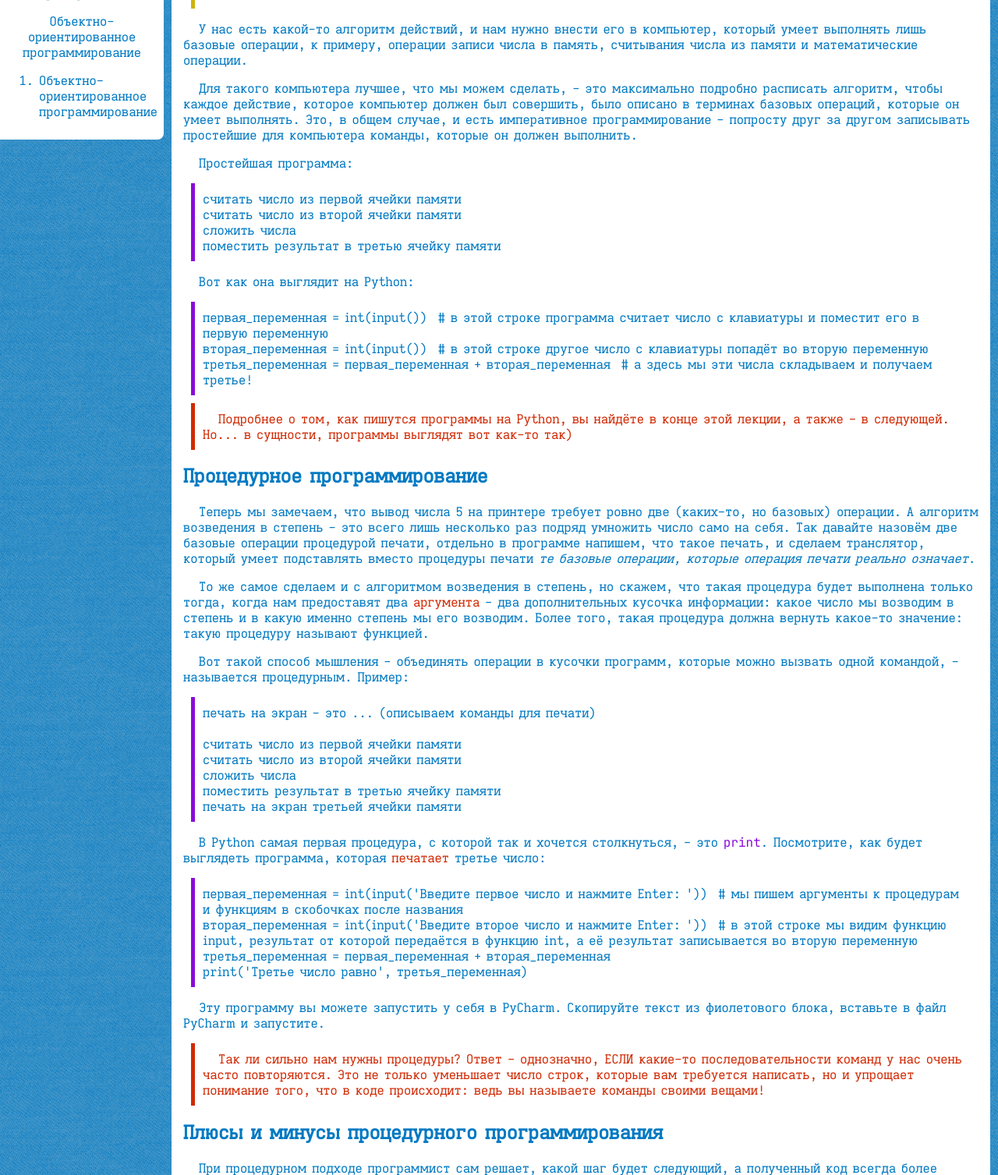
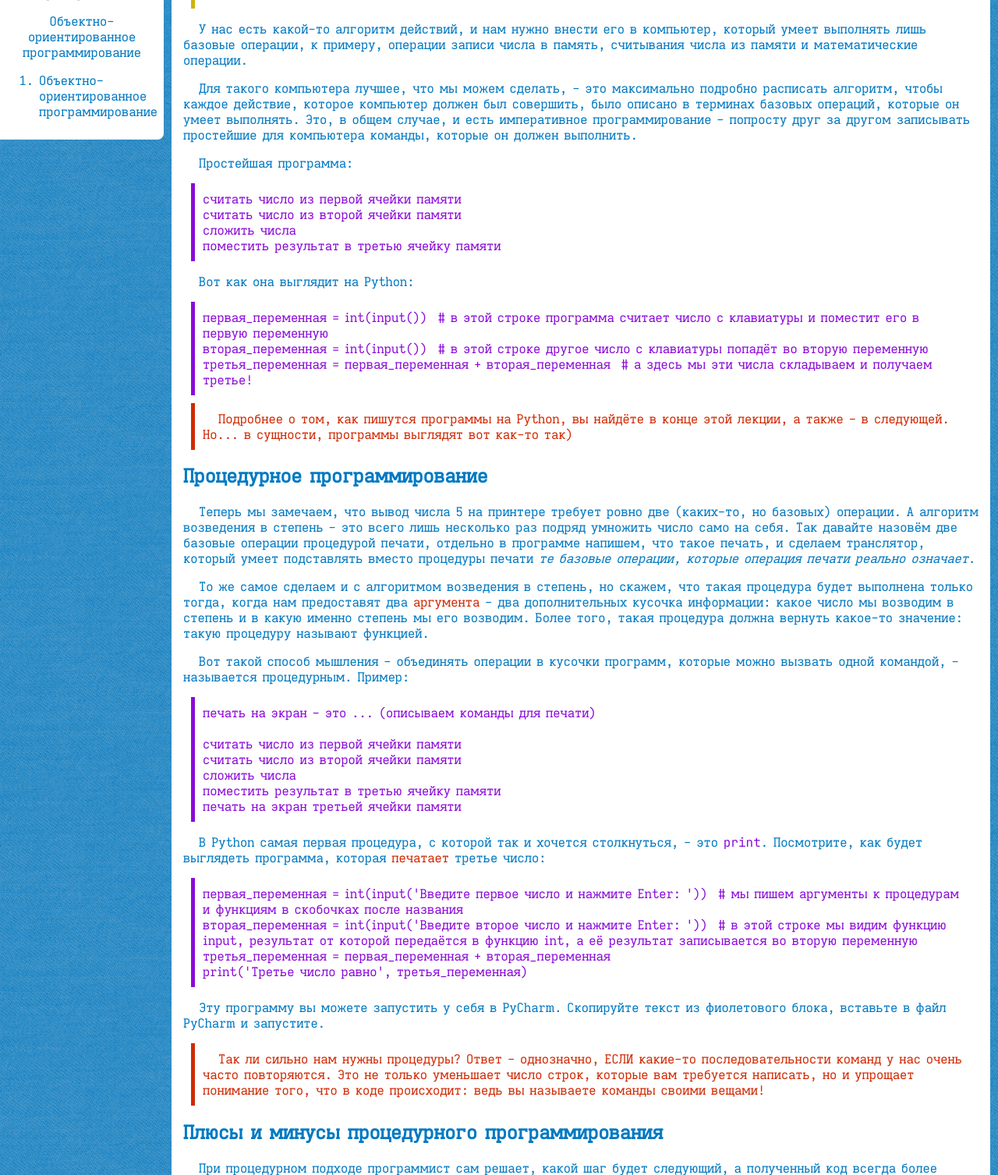
Before and after one commit to kollieartwolf/pc-rudn-course-2020-21, a Django app: a page that uses srv/lectures/templates/base.html in a window 1280 px wide. Shown: the part 661-2168 px from the top of the page at 78% size. Run offline with Django 3.2, Linux system fonts and the light colour scheme; data comes from the database, SQL or seed files in the repository; both versions use the stored data as it was after the commit.

Commit message:
Обновление лекций #4

```diff
--- a/arts/stylesheet.css
+++ b/arts/stylesheet.css
@@ -104,6 +104,7 @@ code {
 
 .code-block {
     text-indent: 0em;
+    color: /* #5774ff; */ #8b0bd9;
     display: block;
     margin: 10px;
     padding: 10px;
--- a/srv/lectures/static/stylesheet.css
+++ b/srv/lectures/static/stylesheet.css
@@ -104,6 +104,7 @@ code {
 
 .code-block {
     text-indent: 0em;
+    color: /* #5774ff; */ #8b0bd9;
     display: block;
     margin: 10px;
     padding: 10px;
```
Also changed, not shown: srv/db.sqlite3.
